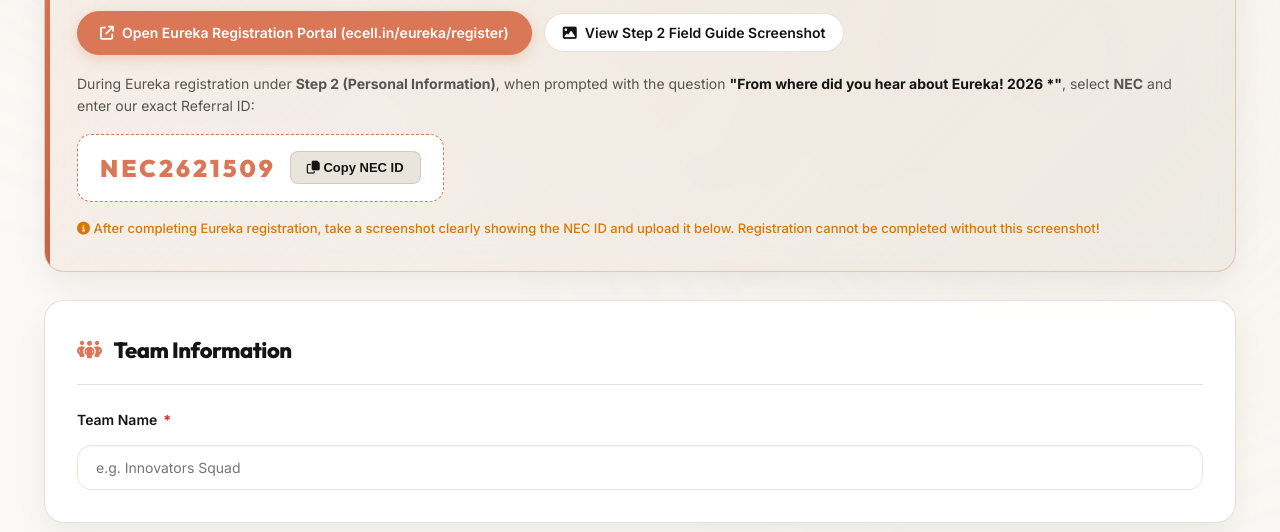
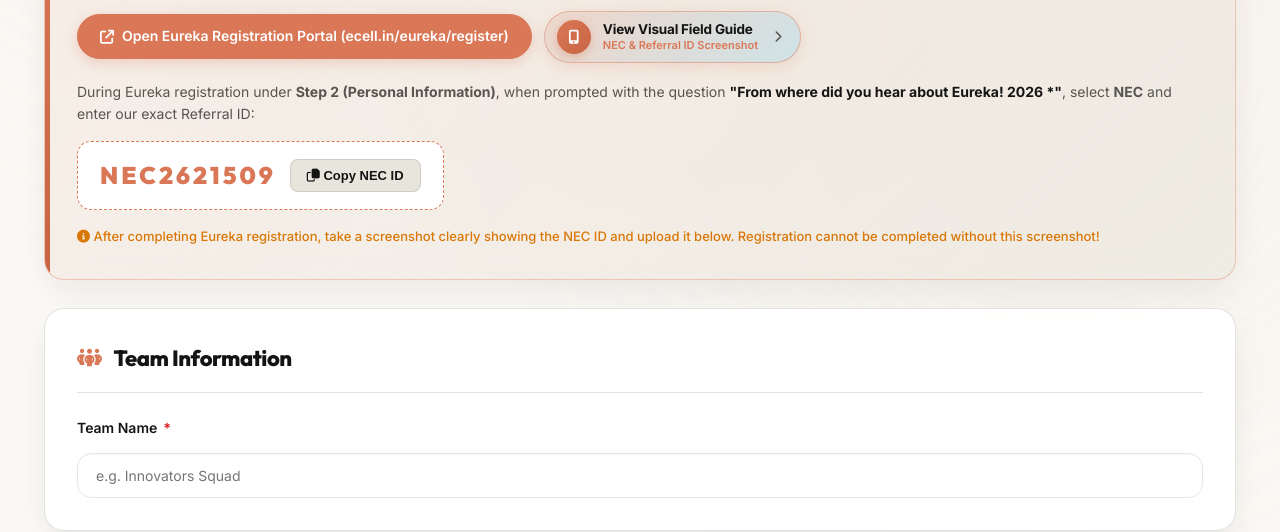
Before and after one commit to Akash7037/Event, a website: page client/index.html in a window 1280 px wide. Shown: the part 568-1100 px from the top of the page. Drawn offline with Linux system fonts and the light colour scheme; no server answers.

Commit message:
style: upgrade guide action button to ultra-impressive glowing glassmorphic component with dual typography

```diff
--- a/client/index.html
+++ b/client/index.html
@@ -67,6 +67,79 @@
         border-radius: 16px;
         max-height: 94vh;
       }
+    }
+
+    /* Ultra-Impressive Glowing Guide Action Button */
+    .btn-guide-glow {
+      display: inline-flex;
+      align-items: center;
+      gap: 12px;
+      padding: 8px 18px 8px 12px;
+      background: linear-gradient(135deg, rgba(217, 119, 87, 0.18) 0%, rgba(56, 189, 248, 0.18) 100%);
+      border: 1.5px solid rgba(217, 119, 87, 0.45);
+      border-radius: 35px;
+      color: var(--text-primary);
+      font-family: inherit;
+      cursor: pointer;
+      transition: all 0.3s cubic-bezier(0.4, 0, 0.2, 1);
+      box-shadow: 0 4px 18px rgba(217, 119, 87, 0.2), inset 0 1px 0 rgba(255, 255, 255, 0.15);
+      position: relative;
+      overflow: hidden;
+      text-decoration: none;
+    }
+
+    .btn-guide-glow:hover, .btn-guide-glow:active {
+      transform: translateY(-2px) scale(1.02);
+      background: linear-gradient(135deg, rgba(217, 119, 87, 0.3) 0%, rgba(56, 189, 248, 0.3) 100%);
+      border-color: #38bdf8;
+      box-shadow: 0 8px 25px rgba(56, 189, 248, 0.35), inset 0 1px 0 rgba(255, 255, 255, 0.25);
+    }
+
+    .btn-icon-circle {
+      display: flex;
+      align-items: center;
+      justify-content: center;
+      width: 34px;
+      height: 34px;
+      border-radius: 50%;
+      background: var(--gradient-primary, linear-gradient(135deg, #d97757, #e08e70));
+      color: #ffffff;
+      font-size: 14px;
+      box-shadow: 0 3px 10px rgba(217, 119, 87, 0.4);
+      flex-shrink: 0;
+    }
+
+    .btn-guide-text {
+      display: flex;
+      flex-direction: column;
+      text-align: left;
+      line-height: 1.25;
+    }
+
+    .btn-guide-title {
+      font-size: 13.5px;
+      font-weight: 700;
+      color: var(--text-primary);
+      letter-spacing: -0.2px;
+    }
+
+    .btn-guide-subtitle {
+      font-size: 11px;
+      color: var(--accent-cyan, #38bdf8);
+      font-weight: 600;
+      margin-top: 1px;
+    }
+
+    .btn-guide-arrow {
+      font-size: 12px;
+      color: var(--text-secondary);
+      transition: transform 0.2s ease, color 0.2s ease;
+      margin-left: 4px;
+    }
+
+    .btn-guide-glow:hover .btn-guide-arrow {
+      transform: translateX(3px);
+      color: #38bdf8;
     }
   </style>
   <script>
@@ -232,9 +305,13 @@
             <i class="fa-solid fa-arrow-up-right-from-square"></i> Open Eureka Registration Portal
             (ecell.in/eureka/register)
           </a>
-          <button type="button" class="btn-secondary" onclick="openEurekaGuideModal()"
-            style="display: inline-flex; align-items: center; gap: 8px; width: auto; padding: 10px 18px; font-weight: 600;">
-            <i class="fa-solid fa-image"></i> View Step 2 Field Guide Screenshot
+          <button type="button" class="btn-guide-glow" onclick="openEurekaGuideModal()">
+            <span class="btn-icon-circle"><i class="fa-solid fa-mobile-screen-button"></i></span>
+            <span class="btn-guide-text">
+              <span class="btn-guide-title">View Visual Field Guide</span>
+              <span class="btn-guide-subtitle">NEC & Referral ID Screenshot</span>
+            </span>
+            <i class="fa-solid fa-chevron-right btn-guide-arrow"></i>
           </button>
         </div>
 
```
